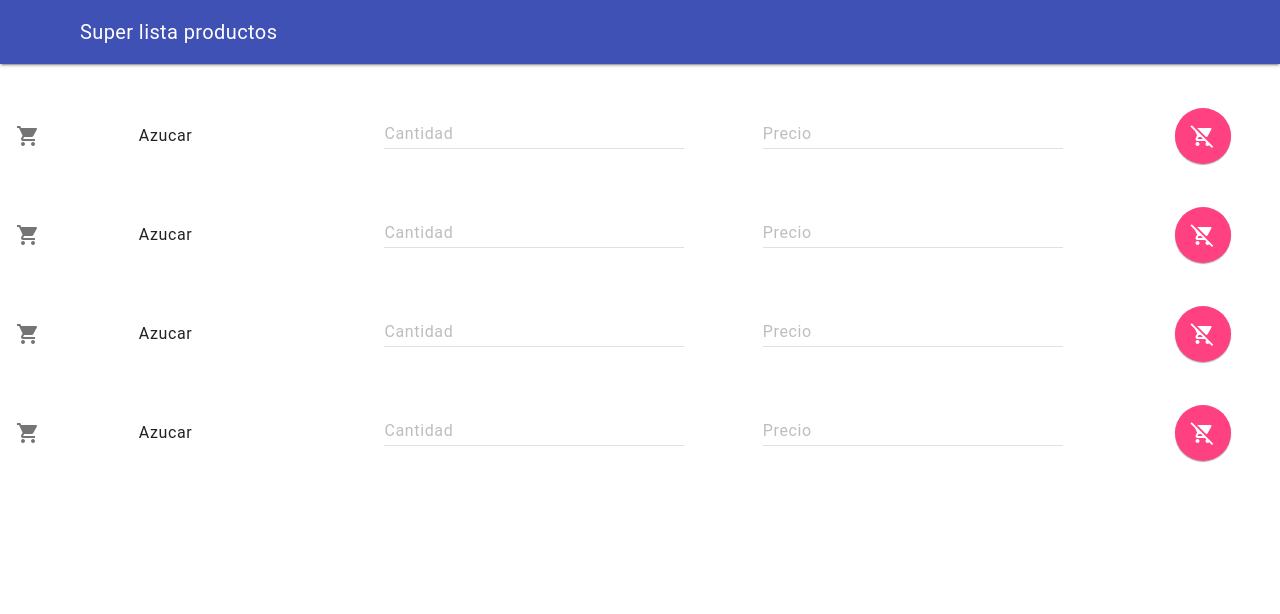
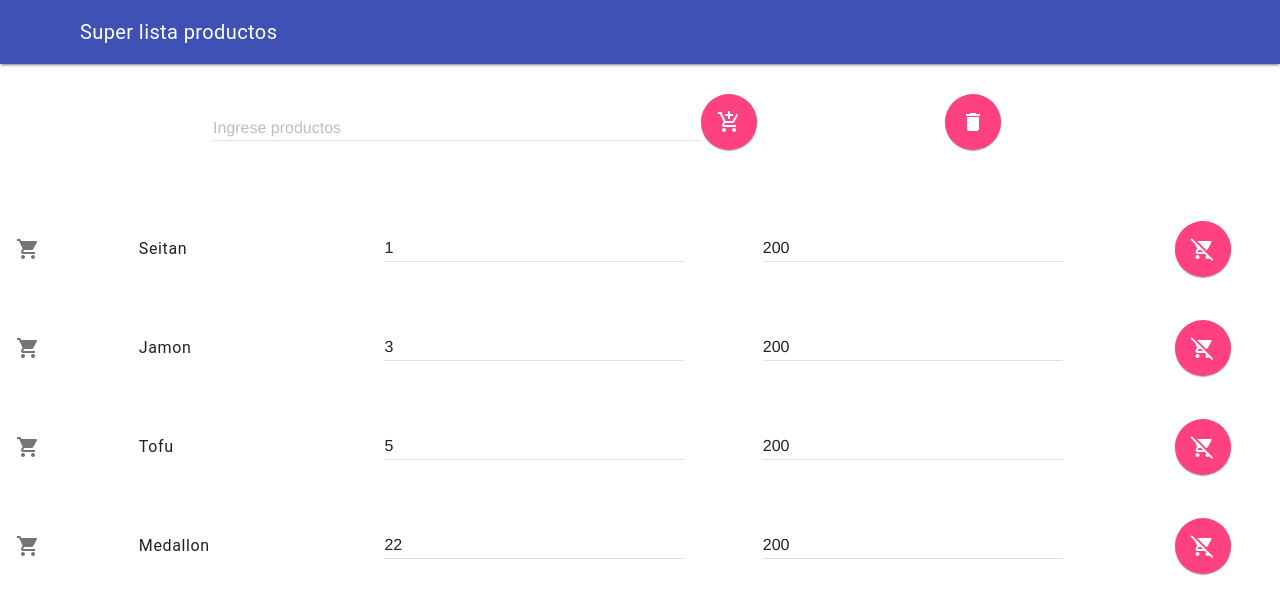
Before and after one commit to evelyndisa/javascript-pwa, a plain HTML site: page SuperLista/index.html in a window 1280 px wide. Drawn offline with nearby package versions, Linux system fonts and the light colour scheme.

Commit message:
third class: progressed with the layout design

```diff
--- a/SuperLista/css/estilos.css
+++ b/SuperLista/css/estilos.css
@@ -19,3 +19,9 @@
 .ml-80 { margin-left: 80px; }
 .ml-90 { margin-left: 90px; }
 .ml-100 { margin-left: 100px; }
+
+.menu{
+    display: flex;
+    justify-content: center;
+    margin: 30px;
+}
--- a/SuperLista/index.html
+++ b/SuperLista/index.html
@@ -4,7 +4,7 @@
 <head>
     <meta charset="UTF-8">
     <meta name="viewport" content="width=device-width, initial-scale=1.0">
-    <title>Document</title>
+    <title>Super Lista</title>
     <link rel="stylesheet" href="https://fonts.googleapis.com/icon?family=Material+Icons">
     <link rel="stylesheet" href="https://code.getmdl.io/1.3.0/material.indigo-pink.min.css">
     <link rel="stylesheet" href="css/estilos.css">
@@ -27,141 +27,39 @@
         </div>
         <main class="mdl-layout__content">
             <div class="page-content">
-                <!-- Icon List -->
-                <ul class="demo-list-icon mdl-list">
-                    <li class="mdl-list__item">
 
-                        <span class="mdl-list__item-primary-content w-10">
-                            <i class="material-icons mdl-list__item-icon">shopping_cart</i>
-                        </span>
+                <!-- ------------------------------------------------------------  -->
+                <!--                            MENU                               -->
+                <!-- ------------------------------------------------------------  -->
 
-                        <span class="mdl-list__item-primary-content w-20">
-                            Azucar
-                        </span>
 
-                        <span class="mdl-list__item-primary-content w-30">
-                            <div class="mdl-textfield mdl-js-textfield">
-                                <input class="mdl-textfield__input" type="text" pattern="-?[0-9]*(\.[0-9]+)?" id="cantidad-1">
-                                <label class="mdl-textfield__label" for="cantidad-1">Cantidad</label>
-                            </div>
-                        </span>
+                <div class="menu">
+                    <div class="mdl-textfield mdl-js-textfield w-40">
+                        <input class="mdl-textfield__input" type="text" pattern="-?[0-9]*(\.[0-9]+)?" id="ingreso-producto">
+                        <label class="mdl-textfield__label" for="ingreso-producto">Ingrese productos</label>
+                    </div>
 
-                        <span class="mdl-list__item-primary-content w-30 ml-10">
-                            <div class="mdl-textfield mdl-js-textfield">
-                                <input class="mdl-textfield__input" type="text" pattern="-?[0-9]*(\.[0-9]+)?" id="precio-1">
-                                <label class="mdl-textfield__label" for="precio-1">Precio</label>
-                            </div>
-                        </span>
+                    <div class="w-20">
+                        <button id="btn-entrada-producto" class="mdl-button mdl-js-button mdl-button--fab mdl-js-ripple-effect mdl-button--colored">
+                            <i class="material-icons">add_shopping_cart</i>
+                        </button>
+                    </div>
 
-                        <!-- Colored FAB button with ripple -->
+                    <div class="w-10">
+                        <button id="btn-eliminar-productos" class="mdl-button mdl-js-button mdl-button--fab mdl-js-ripple-effect mdl-button--colored">
+                            <i class="material-icons">delete</i>
+                        </button>
+                    </div>
+                </div>
 
-                        <span class="mdl-list__item-primary-content w-10 ml-10">
-                            <button class="mdl-button mdl-js-button mdl-button--fab mdl-js-ripple-effect mdl-button--colored">
-                                <i class="material-icons">remove_shopping_cart</i>
-                            </button>
-                        </span>
 
-                    </li>
-                    <li class="mdl-list__item">
 
-                        <span class="mdl-list__item-primary-content w-10">
-                            <i class="material-icons mdl-list__item-icon">shopping_cart</i>
-                        </span>
-
-                        <span class="mdl-list__item-primary-content w-20">
-                            Azucar
-                        </span>
-
-                        <span class="mdl-list__item-primary-content w-30">
-                            <div class="mdl-textfield mdl-js-textfield">
-                                <input class="mdl-textfield__input" type="text" pattern="-?[0-9]*(\.[0-9]+)?" id="cantidad-1">
-                                <label class="mdl-textfield__label" for="cantidad-1">Cantidad</label>
-                            </div>
-                        </span>
-
-                        <span class="mdl-list__item-primary-content w-30 ml-10">
-                            <div class="mdl-textfield mdl-js-textfield">
-                                <input class="mdl-textfield__input" type="text" pattern="-?[0-9]*(\.[0-9]+)?" id="precio-1">
-                                <label class="mdl-textfield__label" for="precio-1">Precio</label>
-                            </div>
-                        </span>
-
-                        <!-- Colored FAB button with ripple -->
-
-                        <span class="mdl-list__item-primary-content w-10 ml-10">
-                            <button class="mdl-button mdl-js-button mdl-button--fab mdl-js-ripple-effect mdl-button--colored">
-                                <i class="material-icons">remove_shopping_cart</i>
-                            </button>
-                        </span>
-
-                    </li>
-                    <li class="mdl-list__item">
-
-                        <span class="mdl-list__item-primary-content w-10">
-                            <i class="material-icons mdl-list__item-icon">shopping_cart</i>
-                        </span>
-
-                        <span class="mdl-list__item-primary-content w-20">
-                            Azucar
-                        </span>
-
-                        <span class="mdl-list__item-primary-content w-30">
-                            <div class="mdl-textfield mdl-js-textfield">
-                                <input class="mdl-textfield__input" type="text" pattern="-?[0-9]*(\.[0-9]+)?" id="cantidad-1">
-                                <label class="mdl-textfield__label" for="cantidad-1">Cantidad</label>
-                            </div>
-                        </span>
-
-                        <span class="mdl-list__item-primary-content w-30 ml-10">
-                            <div class="mdl-textfield mdl-js-textfield">
-                                <input class="mdl-textfield__input" type="text" pattern="-?[0-9]*(\.[0-9]+)?" id="precio-1">
-                                <label class="mdl-textfield__label" for="precio-1">Precio</label>
-                            </div>
-                        </span>
-
-                        <!-- Colored FAB button with ripple -->
-
-                        <span class="mdl-list__item-primary-content w-10 ml-10">
-                            <button class="mdl-button mdl-js-button mdl-button--fab mdl-js-ripple-effect mdl-button--colored">
-                                <i class="material-icons">remove_shopping_cart</i>
-                            </button>
-                        </span>
-
-                    </li>
-                    <li class="mdl-list__item">
-
-                        <span class="mdl-list__item-primary-content w-10">
-                            <i class="material-icons mdl-list__item-icon">shopping_cart</i>
-                        </span>
-
-                        <span class="mdl-list__item-primary-content w-20">
-                            Azucar
-                        </span>
-
-                        <span class="mdl-list__item-primary-content w-30">
-                            <div class="mdl-textfield mdl-js-textfield">
-                                <input class="mdl-textfield__input" type="text" pattern="-?[0-9]*(\.[0-9]+)?" id="cantidad-1">
-                                <label class="mdl-textfield__label" for="cantidad-1">Cantidad</label>
-                            </div>
-                        </span>
-
-                        <span class="mdl-list__item-primary-content w-30 ml-10">
-                            <div class="mdl-textfield mdl-js-textfield">
-                                <input class="mdl-textfield__input" type="text" pattern="-?[0-9]*(\.[0-9]+)?" id="precio-1">
-                                <label class="mdl-textfield__label" for="precio-1">Precio</label>
-                            </div>
-                        </span>
-
-                        <!-- Colored FAB button with ripple -->
-
-                        <span class="mdl-list__item-primary-content w-10 ml-10">
-                            <button class="mdl-button mdl-js-button mdl-button--fab mdl-js-ripple-effect mdl-button--colored">
-                                <i class="material-icons">remove_shopping_cart</i>
-                            </button>
-                        </span>
-
-                    </li>
-                </ul>
+                <!-- ------------------------------------------------------------  -->
+                <!--                LISTADO DE PRODUCTOS                           -->
+                <!-- ------------------------------------------------------------  -->
+                <div id="lista">
+                    <ul></ul>
+                </div>
             </div>
         </main>
     </div>
--- a/SuperLista/js/main.js
+++ b/SuperLista/js/main.js
@@ -0,0 +1,77 @@
+// -----------------------------------------------------------
+//                VARIABLES GLOBALES
+//------------------------------------------------------------
+// listado de los productos
+
+let listaProductos = [
+    { nombre: 'Seitan', cantidad: 1, precio: 200 },
+    { nombre: 'Jamon', cantidad: 3, precio: 200 },
+    { nombre: 'Tofu', cantidad: 5, precio: 200 },
+    { nombre: 'Medallon', cantidad: 22, precio: 200 }
+]
+
+
+// -----------------------------------------------------------
+//                FUNCIONES GLOBALES
+//------------------------------------------------------------
+function renderLista(){
+    const lista = document.getElementById('lista');
+    lista.innerHTML = '';
+    const ul = document.createElement('ul');
+    ul.classList.add('demo-list-icon', 'mdl-list')
+
+    listaProductos.forEach((producto, index)=>{
+        ul.innerHTML += `
+        <li class="mdl-list__item">
+
+            <span class="mdl-list__item-primary-content w-10">
+                <i class="material-icons mdl-list__item-icon">shopping_cart</i>
+            </span>
+
+            <span class="mdl-list__item-primary-content w-20">
+                ${producto.nombre}
+            </span>
+
+            <span class="mdl-list__item-primary-content w-30">
+                <div class="mdl-textfield mdl-js-textfield">
+                    <input value=${producto.cantidad} class="mdl-textfield__input" type="text" pattern="-?[0-9]*(\.[0-9]+)?" id="cantidad-1">
+                    <label class="mdl-textfield__label" for="${index}">Cantidad</label>
+                </div>
+            </span>
+
+            <span class="mdl-list__item-primary-content w-30 ml-10">
+                <div class="mdl-textfield mdl-js-textfield">
+                    <input value=${producto.precio} class="mdl-textfield__input" type="text" pattern="-?[0-9]*(\.[0-9]+)?" id=${index}>
+                    <label class="mdl-textfield__label" for="${index}">Precio</label>
+                </div>
+            </span>
+
+            <!-- Colored FAB button with ripple -->
+
+            <span class="mdl-list__item-primary-content w-10 ml-10">
+                <button class="mdl-button mdl-js-button mdl-button--fab mdl-js-ripple-effect mdl-button--colored">
+                    <i class="material-icons">remove_shopping_cart</i>
+                </button>
+            </span>
+
+        </li>
+    `;
+    })
+    document.getElementById('lista').append(ul)
+}
+
+
+function configurarListenerMenu(){
+    //boton borrar todo
+    document.getElementById('btn-eliminar-productos').addEventListener('click', ()=>{
+        listaProductos = [];
+        renderLista();
+    });
+}
+
+
+// -----------------------------------------------------------
+//                    EJECUCIONES
+//------------------------------------------------------------
+renderLista()
+configurarListenerMenu()
```
